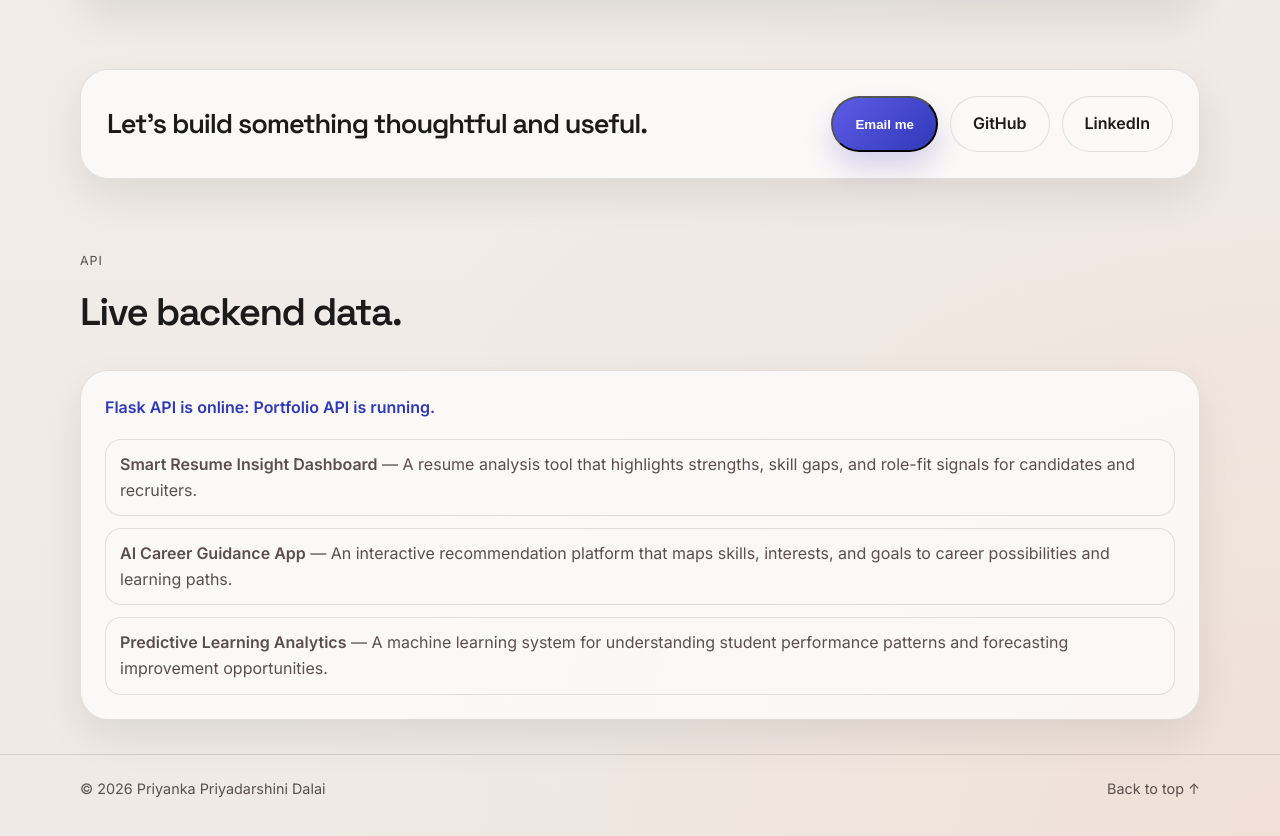
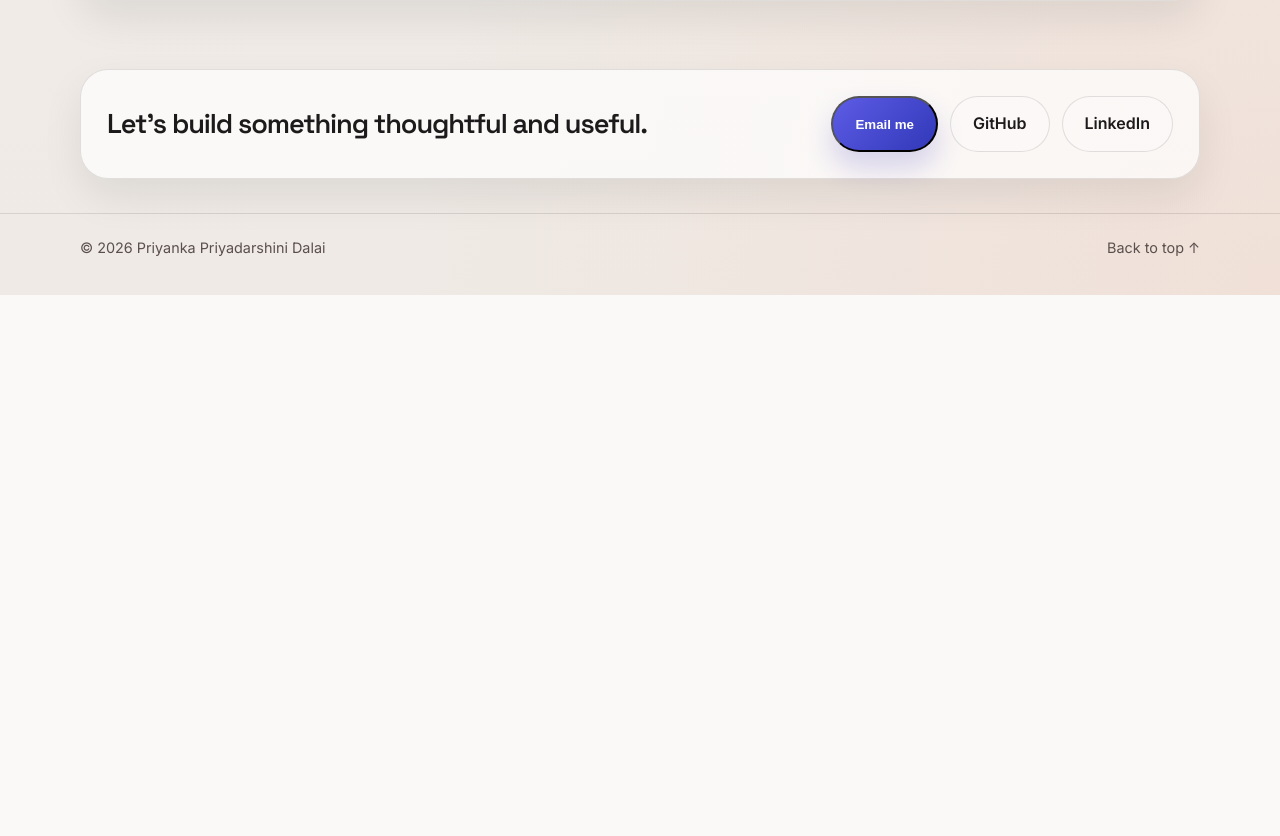
Before and after one commit to priyankapriyadarshinidalai67-wq/portfolio, a Flask app: page / in a window 1280 px wide. Shown: the part 2944-3780 px from the top of the page. After the commit the page ends 3239 px from the top, so only its background shows below. Run offline with Flask 3, Linux system fonts and the light colour scheme.

Commit message:
Fix HTML formatting issues in index.html

```diff
--- a/templates/index.html
+++ b/templates/index.html
@@ -281,20 +281,6 @@
     </div>
   </section>
 
-  <section class="section-shell api" id="api">
-    <div class="wrap">
-      <div class="section-header">
-        <div>
-          <span class="section-kicker">API</span>
-          <h2>Live backend data.</h2>
-        </div>
-      </div>
-      <div class="api-panel">
-        <div id="apiStatus" class="api-status">Loading API status...</div>
-        <ul id="portfolioList" class="api-list"></ul>
-      </div>
-    </div>
-  </section>
 </main>
 
 <footer>
```
